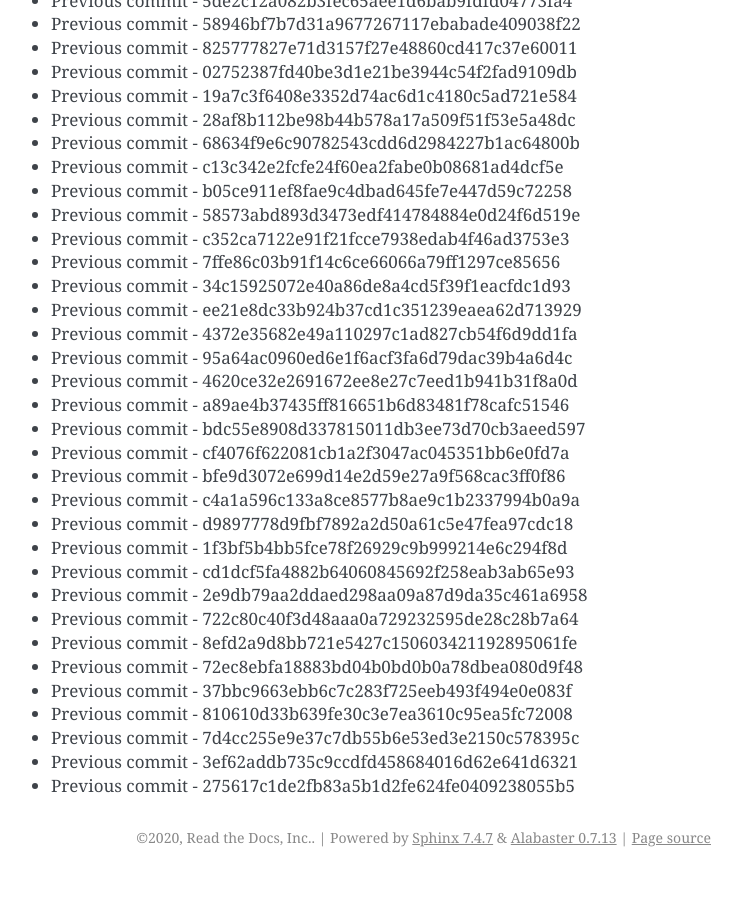
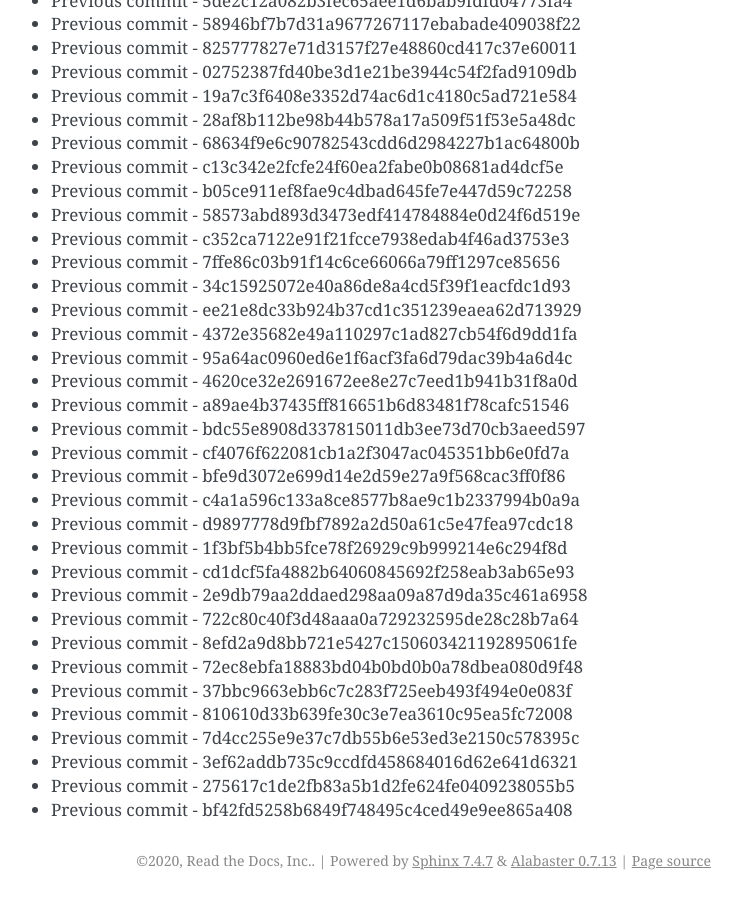
Before and after one commit to readthedocs/rtd-git-stresstest, a Sphinx documentation site: the page built from docs/updates.rst, in a window 1280 px wide and 900 px high, scrolled down 49272 px. Shown: the whole window, without its empty margins (399-1141 px from the left). Built offline with Sphinx 7.4.7, drawn with Linux system fonts in a browser that asks for light colours; before the commit the page ends 50149 px from its top, so only the background shows below that.

Commit message:
Generating commit from previous: bf42fd5258b6849f748495c4ced49e9ee865a408

```diff
--- a/docs/updates.rst
+++ b/docs/updates.rst
@@ -2102,3 +2102,4 @@ It can be tested for any performance characteristics.
 * Previous commit - 7d4cc255e9e37c7db55b6e53ed3e2150c578395c
 * Previous commit - 3ef62addb735c9ccdfd458684016d62e641d6321
 * Previous commit - 275617c1de2fb83a5b1d2fe624fe0409238055b5
+* Previous commit - bf42fd5258b6849f748495c4ced49e9ee865a408
```
